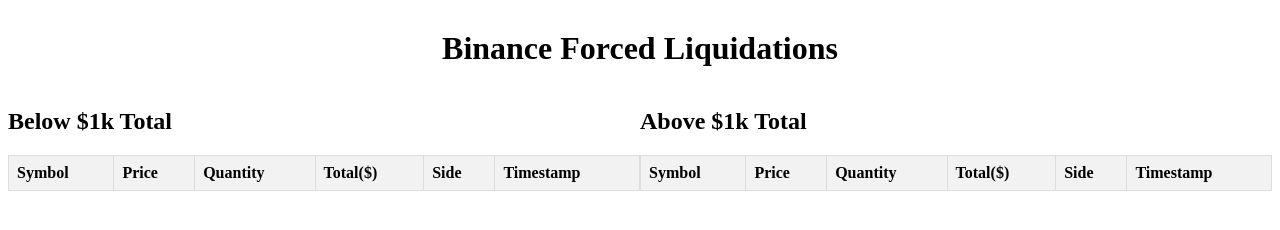
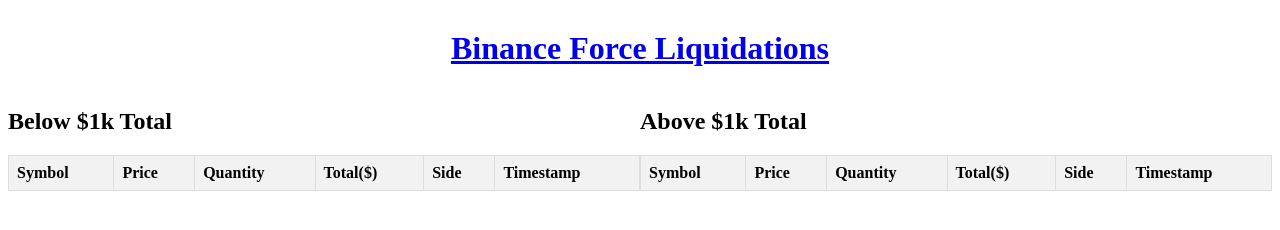
Before and after one commit to doysz/binance-forced-liquidations, a plain HTML site: page index.html in a window 1280 px wide. Drawn offline with Linux system fonts and the light colour scheme.

Commit message:
Update index.html

```diff
--- a/index.html
+++ b/index.html
@@ -32,7 +32,7 @@
     </style>
   </head>
   <body>
-    <h1>Binance Forced Liquidations</h1>
+    <h1><a href="https://github.com/arabacibahadir/binance-forced-liquidations">Binance Force Liquidations</a></h1>
     <div style="display: flex">
       <div style="flex: 1">
         <h2>Below $1k Total</h2>
```
